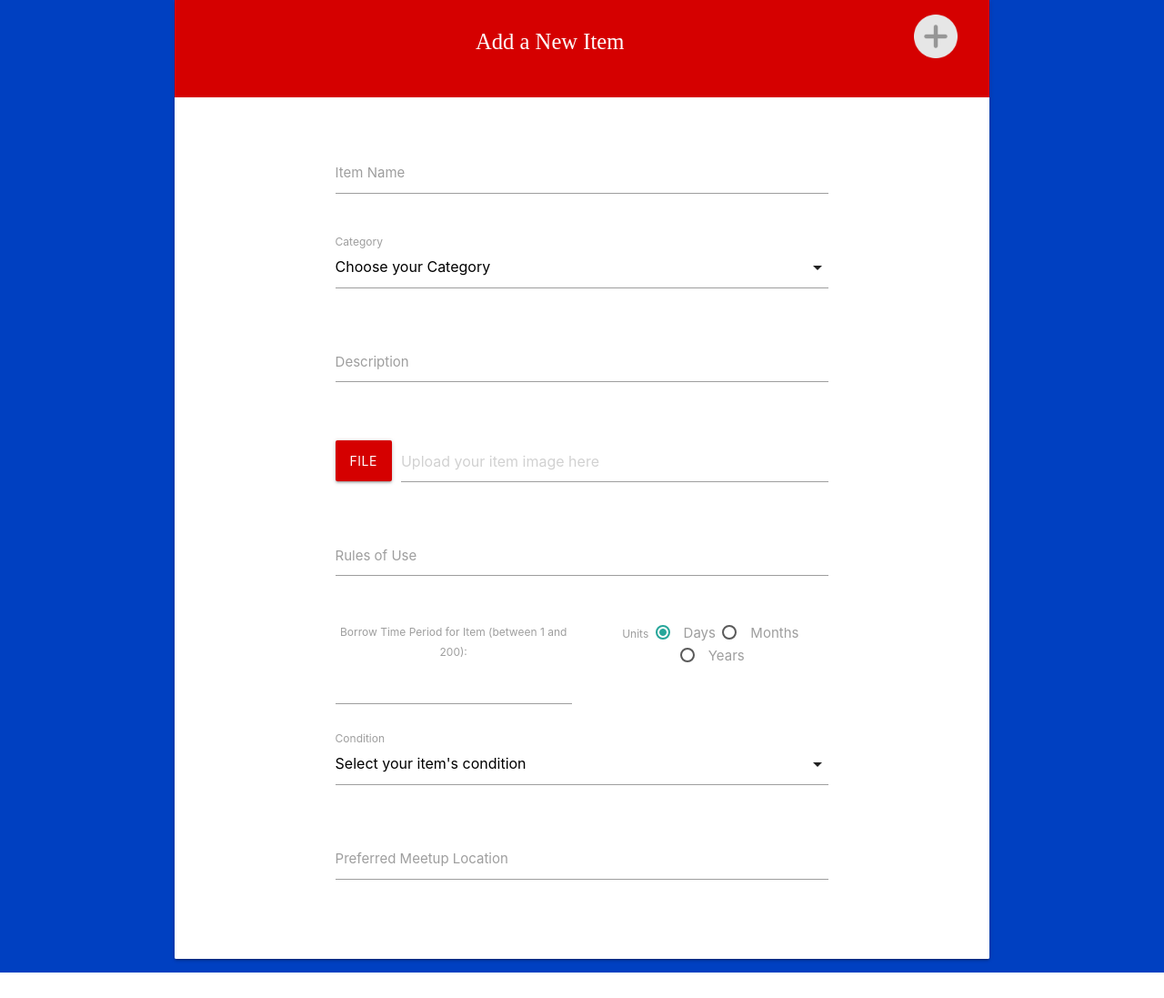
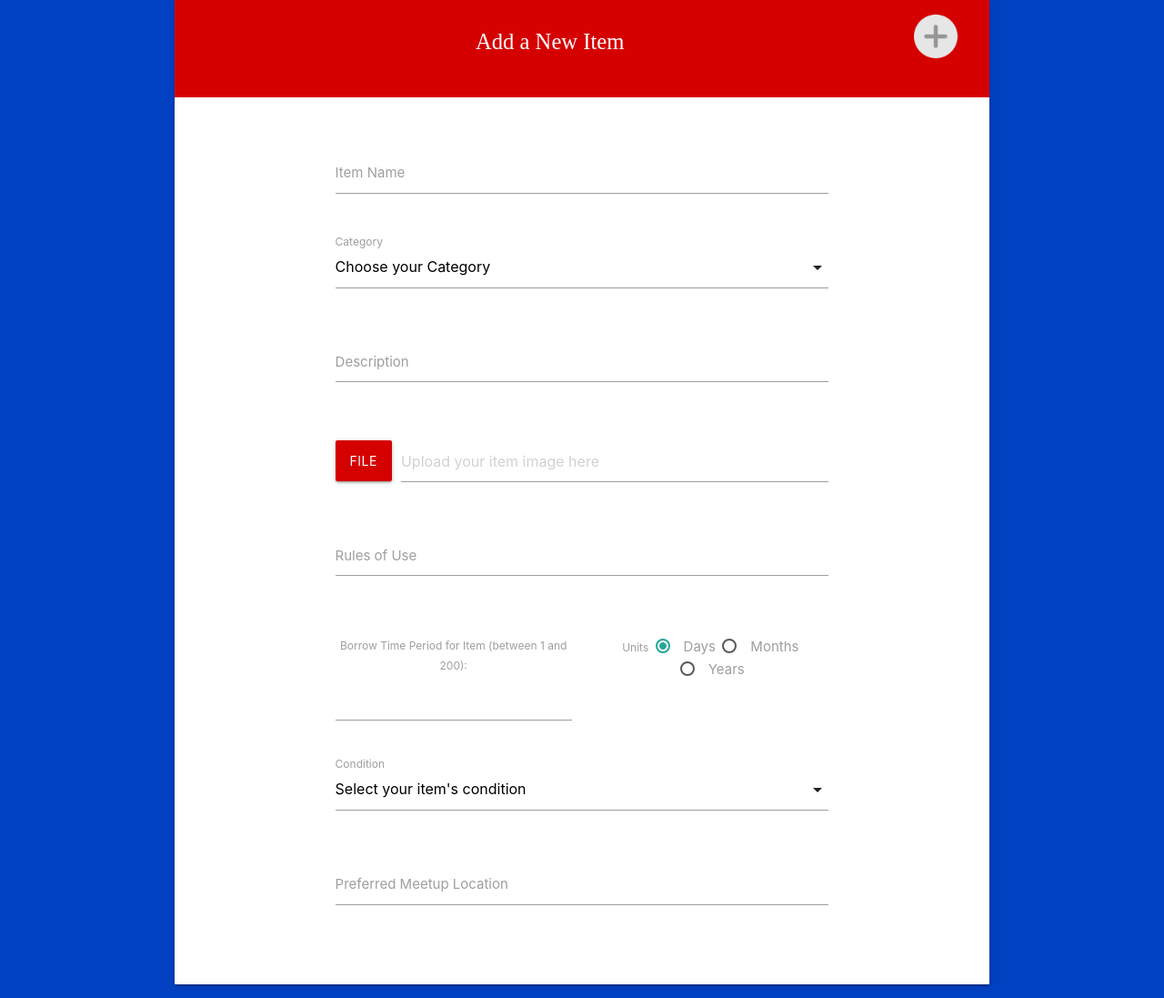
Before and after one commit to TriniWeb-Pirates/Pocket_Exchange_App, a Flask app: template App/templates/addNewItem.html in a window 1280 px wide. Shown: the part 95-1192 px from the top of the page at 91% size. Before the commit the page ends 1164 px from the top, so only its background shows below. Run offline with Flask 3, Linux system fonts and the light colour scheme; the template is opened without the code that fills it, so the values that code supplies are empty; some web fonts are replaced.

Commit message:
finishing layout

```diff
--- a/App/templates/addNewItem.html
+++ b/App/templates/addNewItem.html
@@ -106,7 +106,7 @@ body{
 
 
       <div class="row">
-      <div class="input-field col s8 offset-s2">
+      <div class="input-field col s8 offset-s2" style="margin-bottom:30px;">
         <textarea name="rules_of_use" required id="rules_of_use" class="materialize-textarea"></textarea>
         <label for="rules_of_use">Rules of Use</label>
       </div>
@@ -120,7 +120,7 @@ body{
         <div class="row">
             <div class="col s4 offset-s2">
         <label for="time">Borrow Time Period for Item (between 1 and 200):</label>
-        <input name="time_number" required type="number"  min="1" max="200">
+        <input style="margin-top:3px" name="time_number" required type="number"  min="1" max="200">
 
         </div>
 
@@ -151,7 +151,7 @@ body{
 
 
     <div class="row">
-        <div class="input-field col s8 offset-s2">
+        <div class="input-field col s8 offset-s2" style="margin-top:25px;">
           <select required name="condition" required>
             <option value="" disabled selected>Select your item's condition</option>
             <option value="Poor">Poor</option>
```
